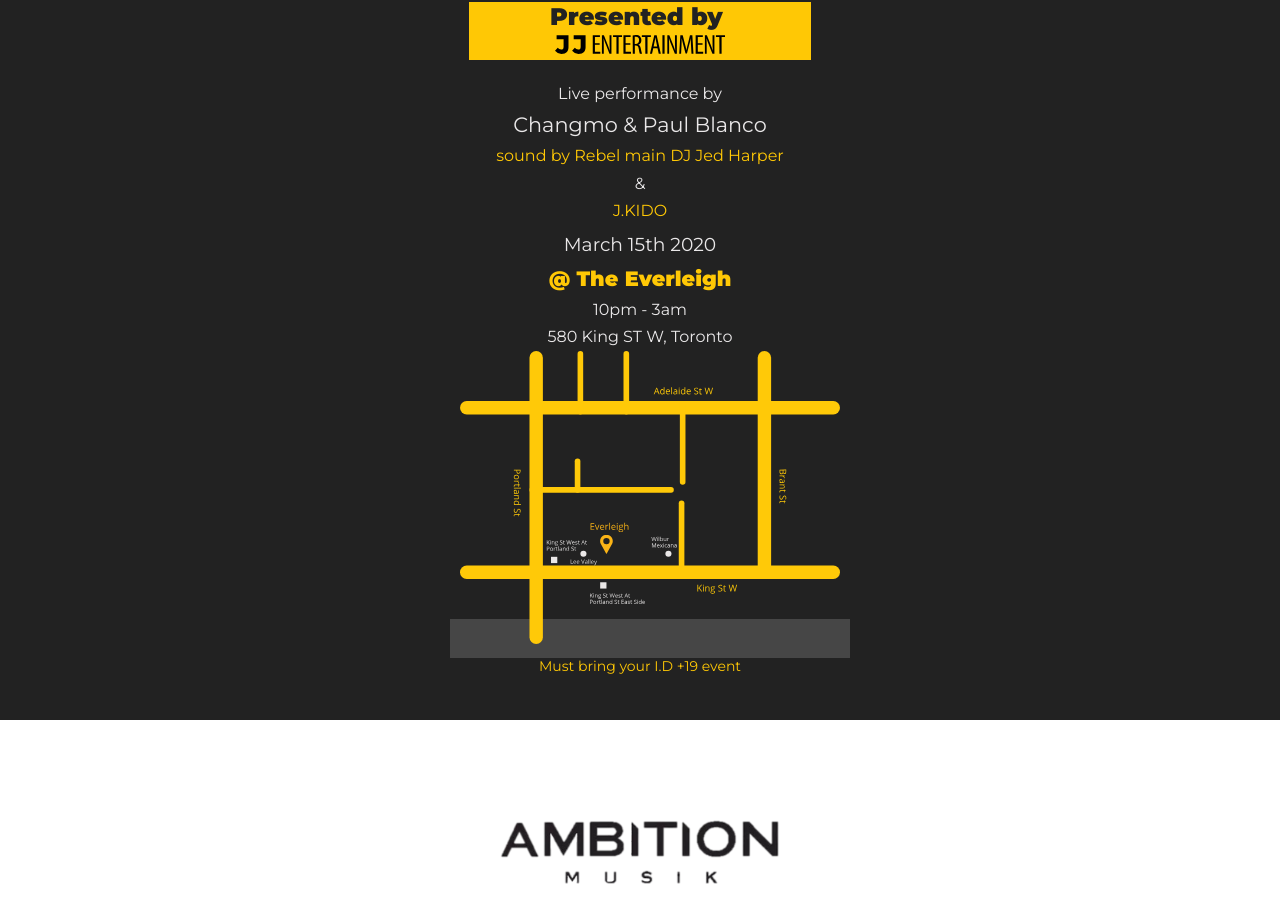
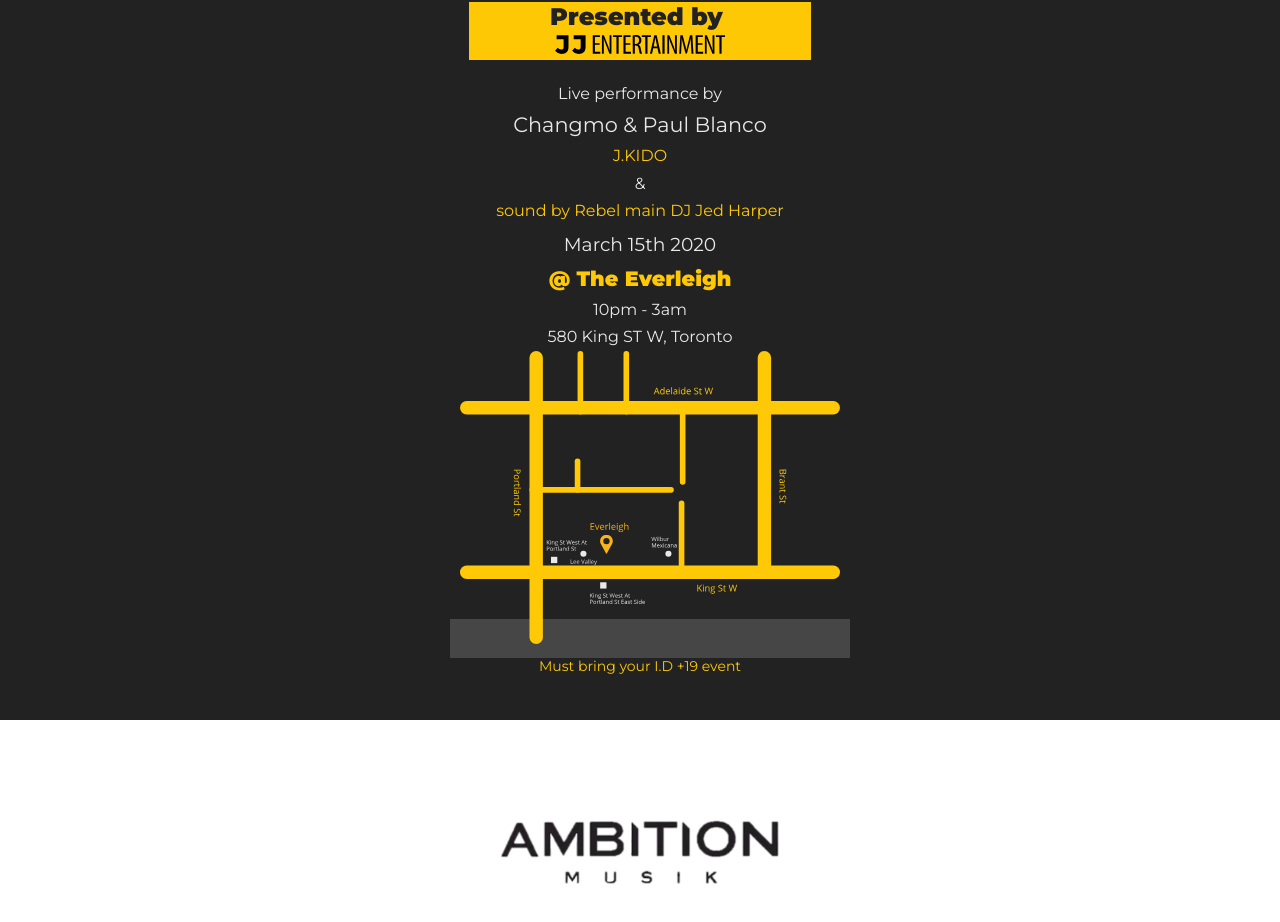
Before and after one commit to vancityjun/jj-ent, a React (Create React App) app: page / in a window 1280 px wide. Shown: the part 1108-2030 px from the top of the page. Built offline with nearby package versions, Linux system fonts and the light colour scheme.

Commit message:
change content

```diff
--- a/src/components/Info.js
+++ b/src/components/Info.js
@@ -21,9 +21,9 @@
       <div className="detail">
         <p>Live performance by</p>
         <p style={{ fontSize: '1.3em' }}>Changmo &amp; Paul Blanco</p>
+        <p className="strong">J.KIDO</p>
+        <p>&amp;</p>
         <p className="strong">sound by Rebel main DJ Jed Harper</p>
-        <p>&amp;</p>
-        <p className="strong">J.KIDO</p>
         <h3 className="date">March 15th 2020</h3>
         <h3 className="location">@ The Everleigh</h3>
         <p>10pm - 3am</p>
```
